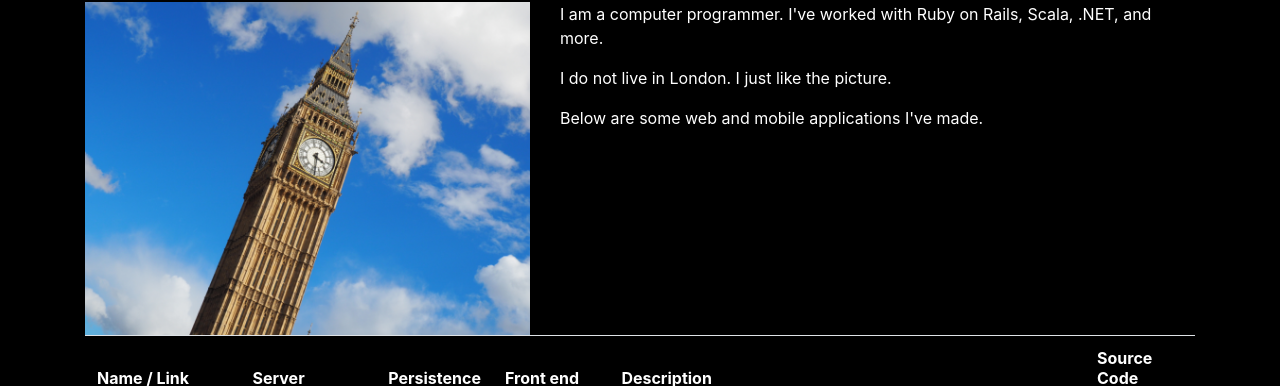
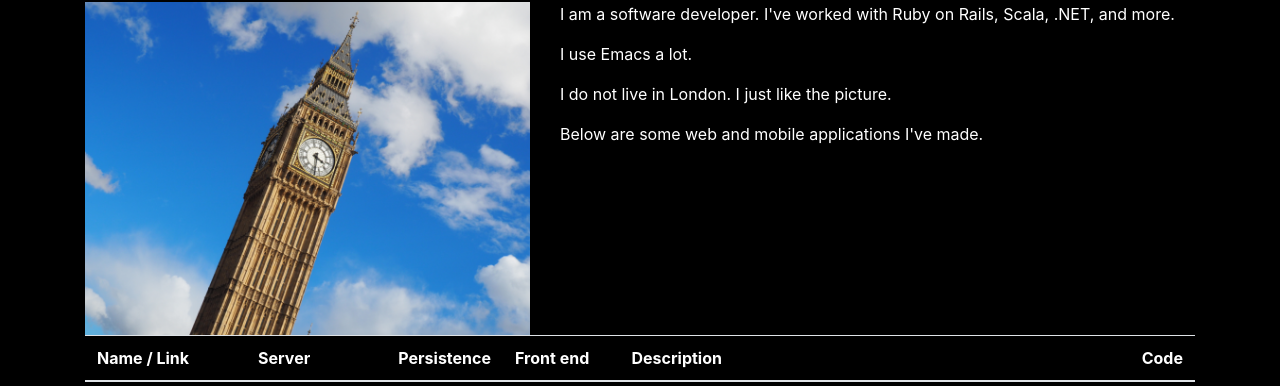
Before and after one commit to mikedll/homepage, a plain HTML site: page index.html in a window 1280 px wide. Shown: the part 56-442 px from the top of the page. Drawn offline with nearby package versions, Linux system fonts and the light colour scheme.

Commit message:
Refined page.

```diff
--- a/index.html
+++ b/index.html
@@ -5,7 +5,7 @@
     <link rel="stylesheet" href="https://use.fontawesome.com/releases/v5.3.1/css/brands.css" integrity="sha384-rf1bqOAj3+pw6NqYrtaE1/4Se2NBwkIfeYbsFdtiR6TQz0acWiwJbv1IM/Nt/ite" crossorigin="anonymous">
     <link rel="stylesheet" href="https://use.fontawesome.com/releases/v5.3.1/css/fontawesome.css" integrity="sha384-1rquJLNOM3ijoueaaeS5m+McXPJCGdr5HcA03/VHXxcp2kX2sUrQDmFc3jR5i/C7" crossorigin="anonymous">
 
-    <title>Michael Rivera</title>
+    <title>Michael Rivera's Homepage</title>
 
     <style>
      .main-cont {
@@ -39,8 +39,11 @@
         </div>
         <div class="col-7">
           <p>
-            I am a computer programmer. I've worked with Ruby on Rails, Scala, .NET, and
+            I am a software developer. I've worked with Ruby on Rails, Scala, .NET, and
             more.
+          </p>
+          <p>
+            I use Emacs a lot.
           </p>
 
           <p>
@@ -63,7 +66,7 @@
                 <th>Persistence</th>
                 <th>Front end</th>
                 <th>Description</th>
-                <th>Source Code</th>
+                <th>Code</th>
               </tr>
             </thead>
             <tbody>
@@ -148,6 +151,7 @@
       </div>
 
       <div class="row">
+        <div class="col-3" ></div>
         <div class="col-6">
           <h4>Contact Me</h4>
           <form name="contact" method="POST" data-netlify="true">
```
